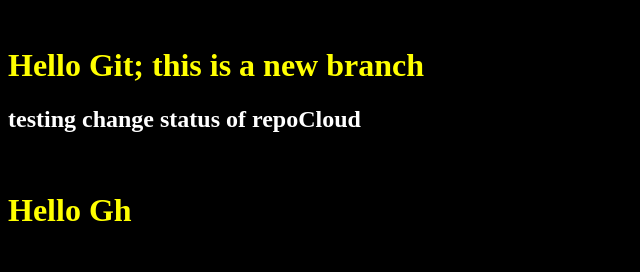
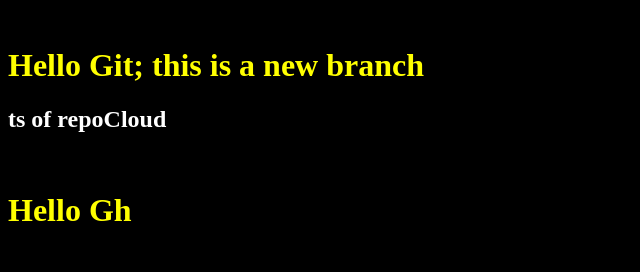
Before and after one commit to GALD182/myprojekt, a plain HTML site: page index.html in a window 1280 px wide. Shown: the whole page, without its empty margins (0-640 px from the left). Drawn offline with Linux system fonts and the light colour scheme.

Commit message:
Update index.html

```diff
--- a/index.html
+++ b/index.html
@@ -10,7 +10,7 @@
 
 <<<<<<< HEAD
     <h1>Hello Git; this is a new branch</h1>
-    <h2>testing change status of repoCloud</h2>
+    <h2>ts of repoCloud</h2>
 =======
     <h1>Hello Gh</h1>
 >>>>>>> ghaith
```
